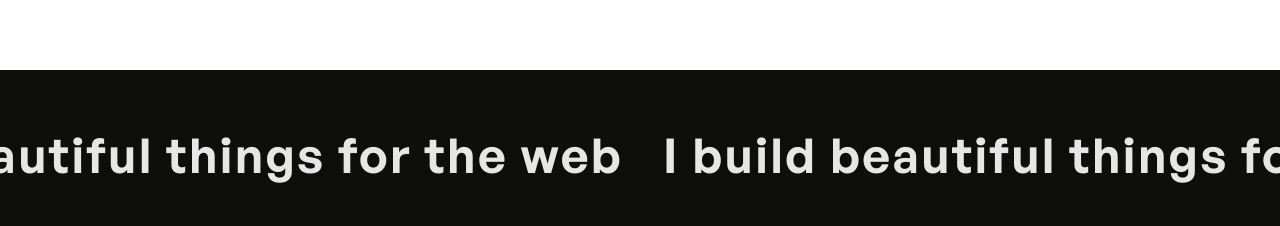
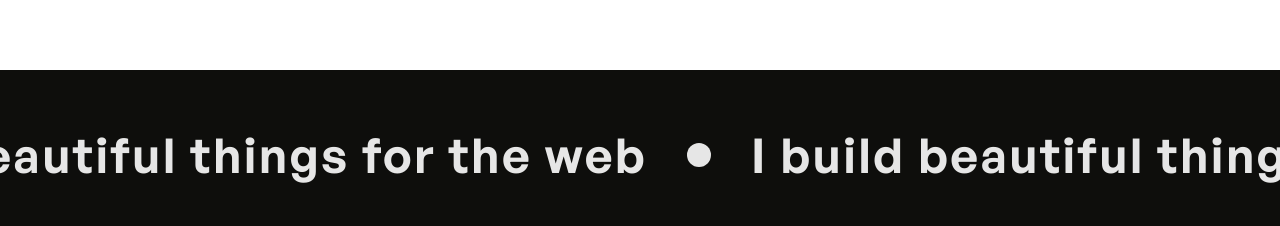
Before and after one commit to Utkarshrajmishra/Portfolio, a React (Vite) app: page / in a window 1280 px wide. Shown: the part 726-952 px from the top of the page. Built offline with nearby package versions, Linux system fonts and the light colour scheme.

Commit message:
Add: GSAP Animation in Nav

```diff
--- a/src/components/Marquee.jsx
+++ b/src/components/Marquee.jsx
@@ -1,16 +1,20 @@
-import Marquee from "react-fast-marquee"
+import Marquee from "react-fast-marquee";
 
-const MarqueeComp=()=>{
+const MarqueeComp = () => {
+  return (
+    <Marquee className="bg-accent-400 w-full h-[150px] md:h-[170px] text-3xl md:text-5xl mb-9 text-primary-300 font-general font-semibold">
+      <div className="flex items-center justify-center gap-10">
+        <div className="w-6 h-6 bg-primary-300 rounded-full"></div>
+        <p className="tracking-wider">
+          I build beautiful things for the web
+        </p>
+        <div className="w-6 h-6 bg-primary-300 rounded-full"></div>
+        <p className="tracking-wider">
+          I build beautiful things for the web
+        </p>
+      </div>
+    </Marquee>
+  );
+};
 
-
-
-    return (
-      <Marquee className="bg-accent-400 w-full h-[150px] md:h-[170px] text-3xl md:text-5xl  mb-9 text-primary-300 font-general font-semibold">
-        <p className="ml-10  tracking-wider"> I build beautiful things for the web</p>
-
-        <p className="ml-10 tracking-wider">I build beautiful things for the web</p>
-      </Marquee>
-    );
-}
-
-export default MarqueeComp
+export default MarqueeComp;
--- a/src/pages/Home.jsx
+++ b/src/pages/Home.jsx
@@ -31,7 +31,7 @@ useEffect(() => {
         y:-30, opacity:0,
     },
     {
-        y:0, opacity:1, duration:1, stagger:1, ease:'power3.in'
+        y:0, opacity:1, duration:1, stagger:0.3, ease:'power3.in'
     }
   )
 
```
